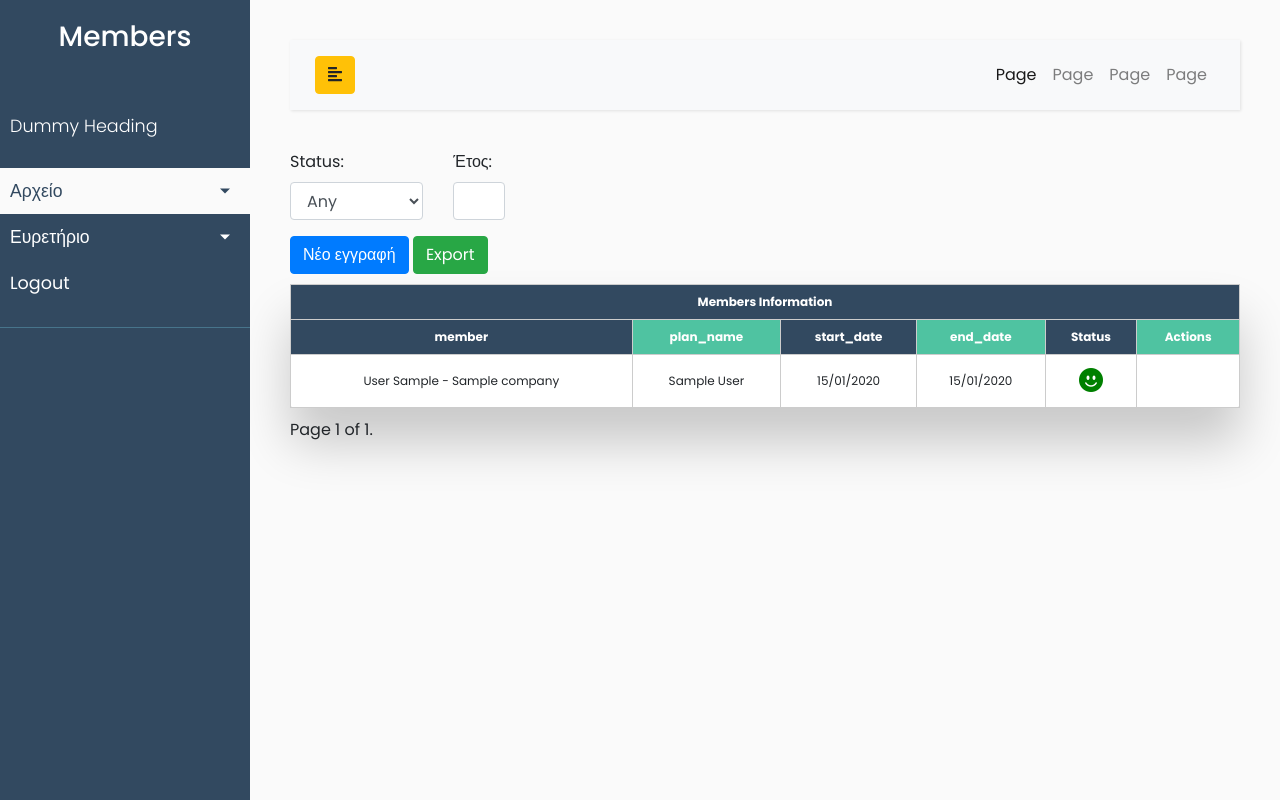
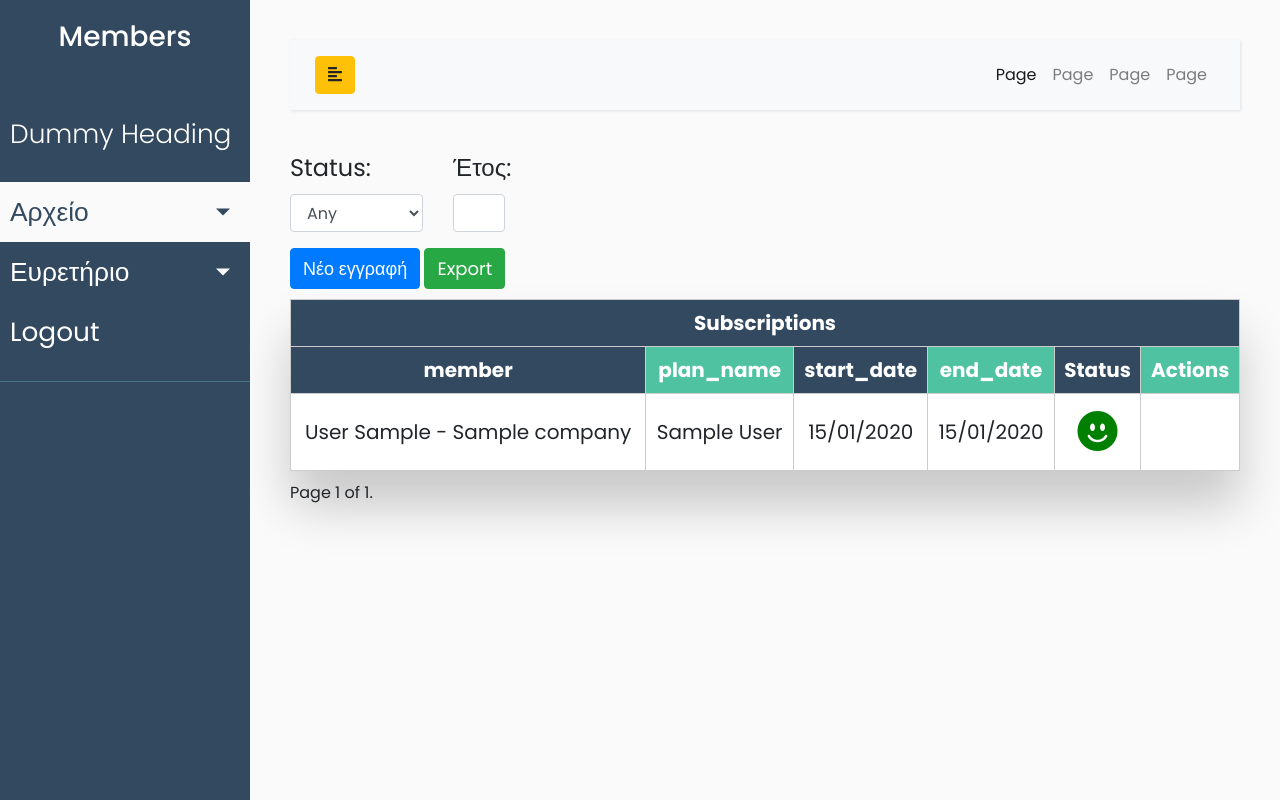
Before and after one commit to kostisvit/Members, a Django app: page /subscription/ in a window 1280 px wide. Run offline with Django 4.2, Linux system fonts and the light colour scheme; a user stored in the database is signed in; tables that the repository leaves empty hold one stand-in row (values such as "Sample post"); some libraries are stand-ins or nearby versions.

Commit message:
testing media queries for larger screens

```diff
--- a/static/css/members-table.css
+++ b/static/css/members-table.css
@@ -70,3 +70,17 @@
             }
 
           }
+
+          /* test responsive 26/6/ */
+          @media (min-width: 1200px) {
+            .responsive-table th, .responsive-table td {
+              font-size: 20px;
+            }
+
+            .btn-primary, .btn-success{
+              font-size:large;
+            }
+            .row {
+              font-size:x-large;
+            }
+          }
--- a/static/css/nav-bar-stylesheet.css
+++ b/static/css/nav-bar-stylesheet.css
@@ -184,3 +184,10 @@ a.article:hover {
         display: none;
     }
 }
+
+/* responsive test 26/6 */
+@media (min-width: 1200px) {
+    #sidebar {
+        font-size: x-large;
+    }
+  }
--- a/templates/app/subscription.html
+++ b/templates/app/subscription.html
@@ -38,7 +38,7 @@
 <table class="responsive-table" id="sortableTable">
     <thead>
       <tr>
-        <th colspan="8">Members Information</th>
+        <th colspan="8">Subscriptions</th>
       </tr>
       <tr>
         <th>member</th>
```
